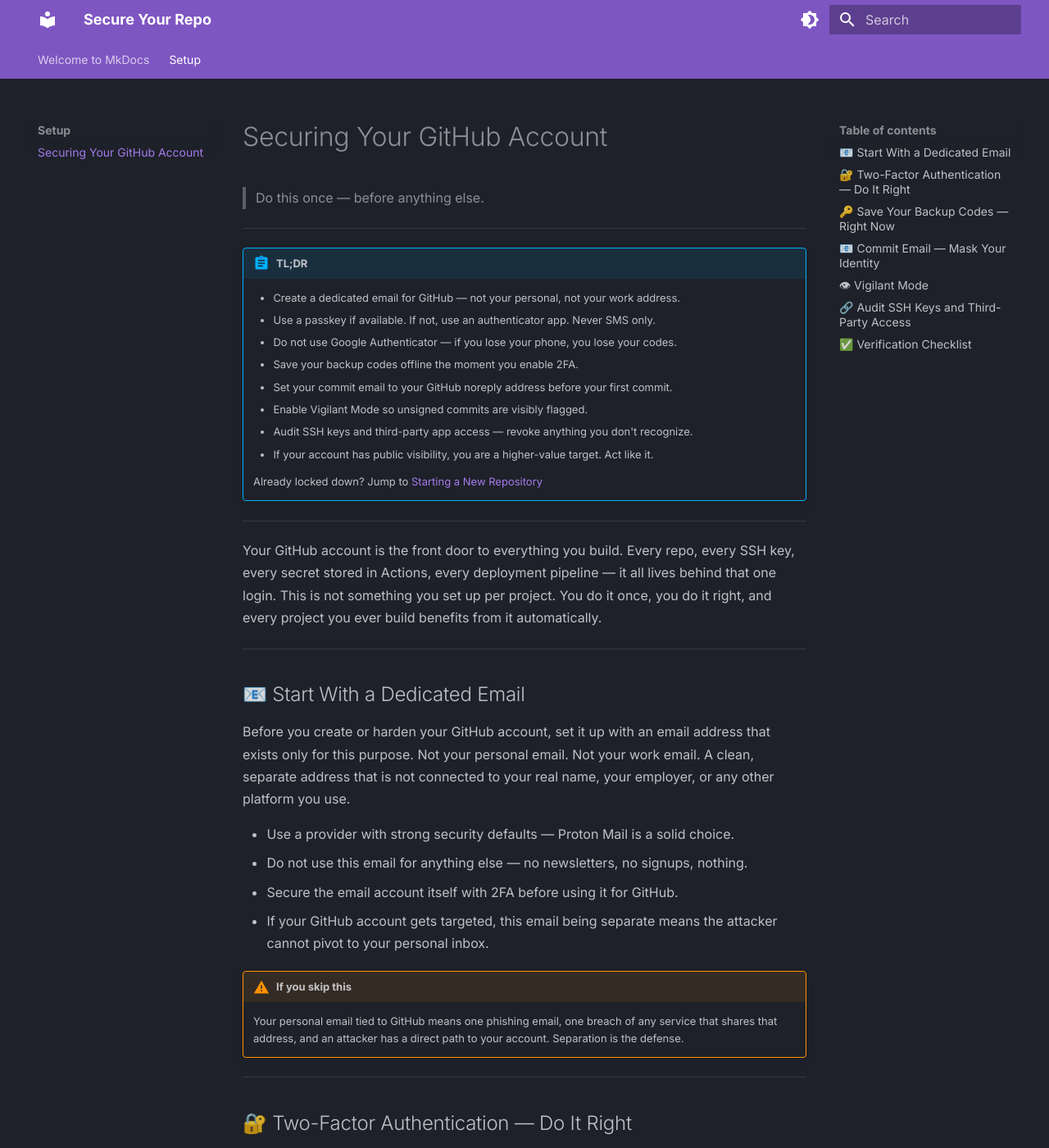
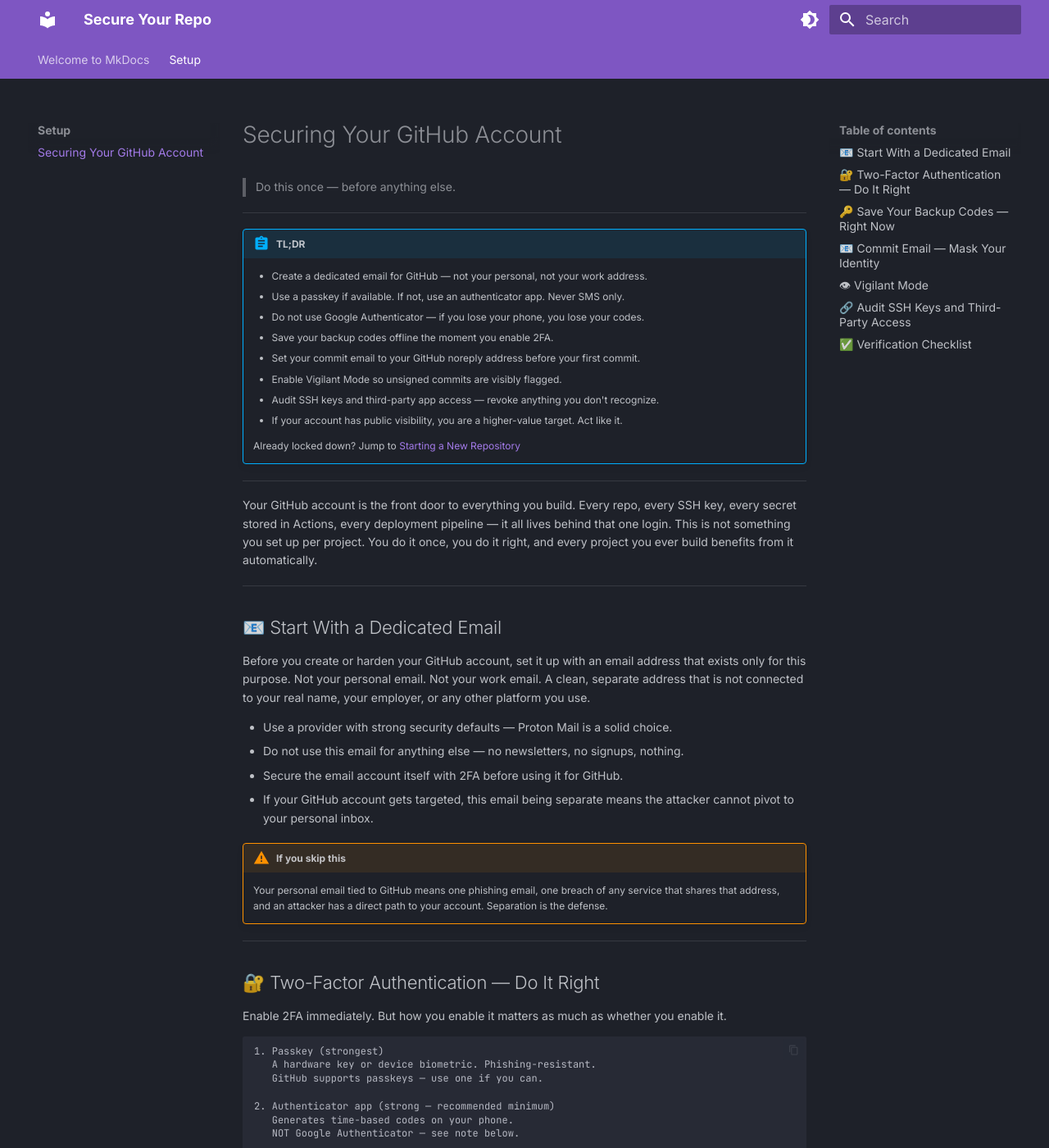
Before and after one commit to commit-issues/secure-your-repo, an MkDocs documentation site: the page built from docs/setup/account.md, in a window 1280 px wide and 1400 px high. Shown: the whole window at 82% size. Built offline with MkDocs 1.6.1 and Material for MkDocs 9.7.7, drawn with Linux system fonts in a browser that asks for light colours.

Commit message:
style: tune font sizes down to normal readable size

```diff
--- a/docs/stylesheets/extra.css
+++ b/docs/stylesheets/extra.css
@@ -1,36 +1,41 @@
 .md-typeset {
-  font-size: 0.75rem;
+  font-size: 0.6rem;
+  line-height: 1.6;
 }
 
 .md-typeset h1 {
-  font-size: 1.6rem;
+  font-size: 1.4rem;
 }
 
 .md-typeset h2 {
-  font-size: 1.2rem;
+  font-size: 1.1rem;
 }
 
 .md-typeset h3 {
-  font-size: 1rem;
+  font-size: 0.9rem;
 }
 
 .md-typeset p,
 .md-typeset li {
-  font-size: 0.8rem;
-  line-height: 1.7;
+  font-size: 0.7rem;
+  line-height: 1.6;
 }
 
 .md-typeset .admonition,
 .md-typeset details {
-  font-size: 0.65rem;
+  font-size: 0.6rem;
 }
 
 .md-typeset .admonition p,
 .md-typeset .admonition li {
-  font-size: 0.65rem;
+  font-size: 0.6rem;
   line-height: 1.6;
 }
 
 .md-typeset .admonition-title {
-  font-size: 0.7rem;
+  font-size: 0.65rem;
 }
+
+.md-typeset code {
+  font-size: 0.6rem;
+}
```
